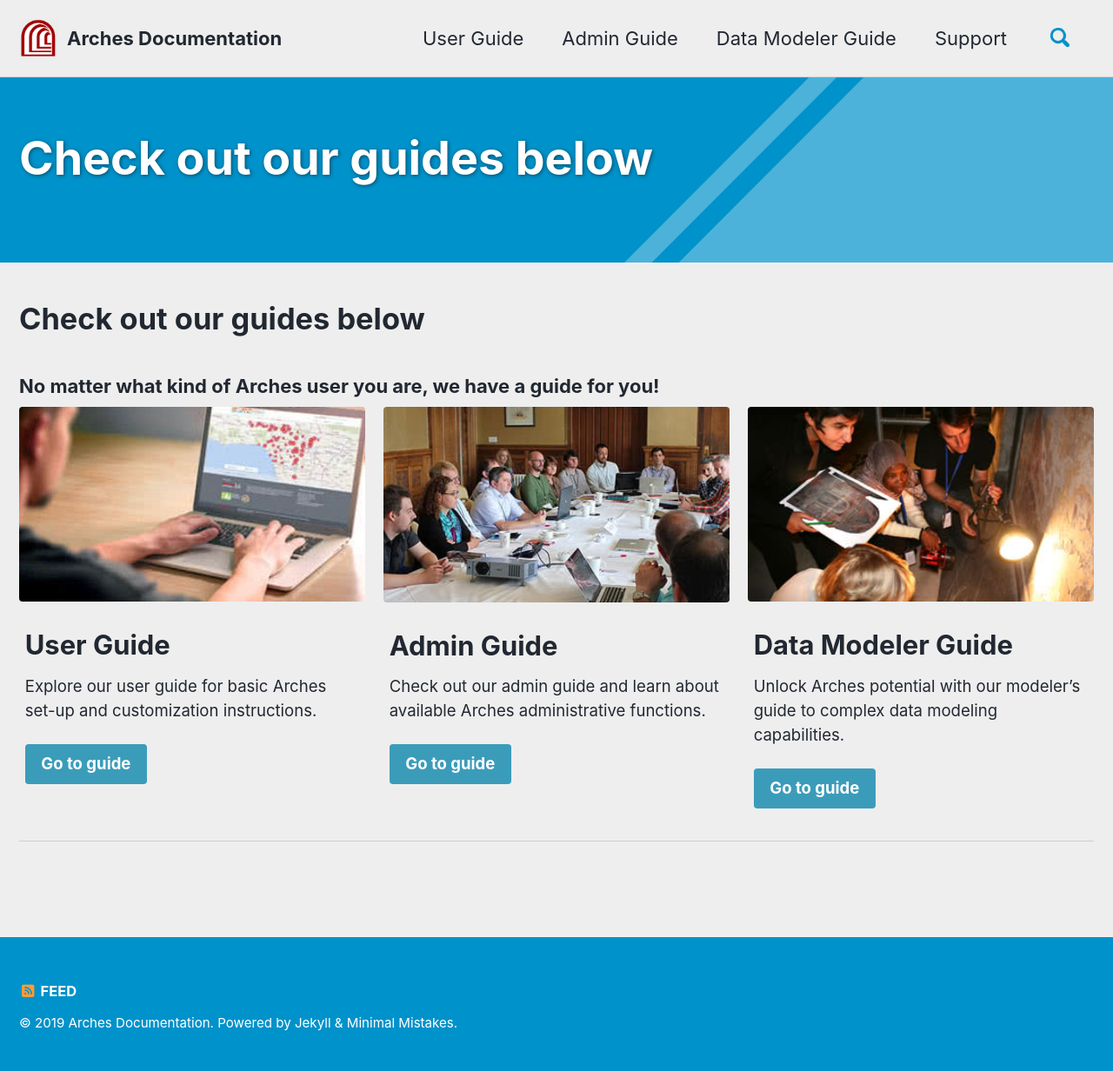
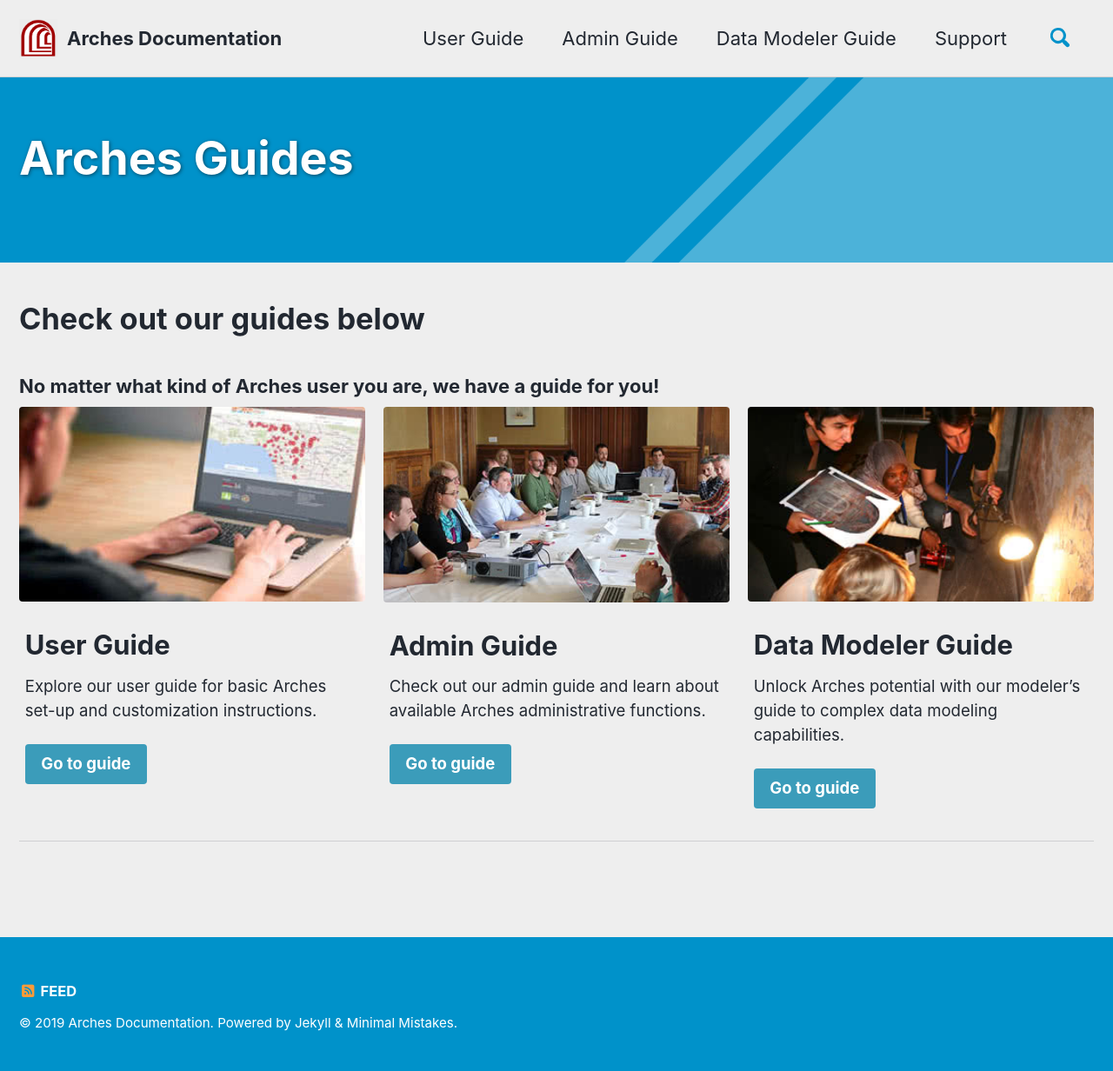
Before and after one commit to fargeo/archesguides, a Jekyll site: the page built from index.md, in a window 1280 px wide. Shown: the whole page at 87% size. Built offline with Jekyll 4.4.1, drawn with Linux system fonts in a browser that asks for light colours; cached includes are drawn as plain includes; nearby versions of some CDN libraries; our own code applies the rules of GitHub Pages for plain Markdown files.

Commit message:
Update index.md
Change title

```diff
--- a/index.md
+++ b/index.md
@@ -3,6 +3,7 @@
 # To modify the layout, see https://jekyllrb.com/docs/themes/#overriding-theme-defaults
 
 layout: splash
+title: Arches Guides
 header:
   overlay_image: "/assets/images/bluebackground2.png"
 
```
